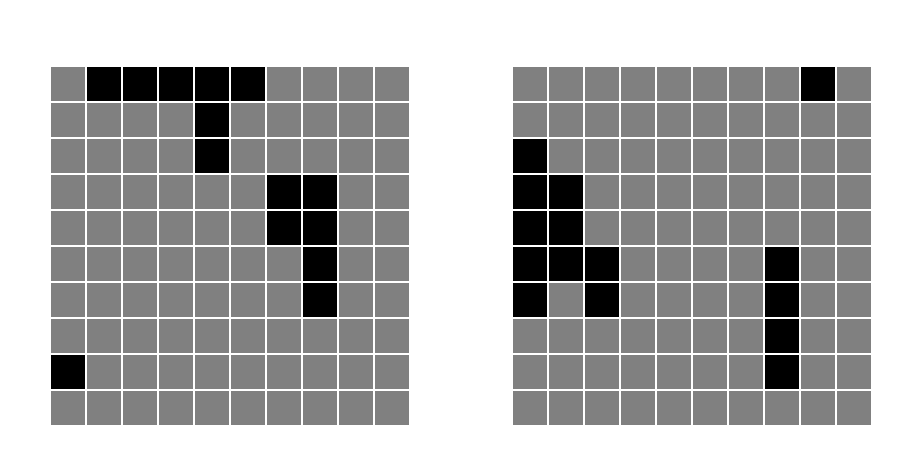
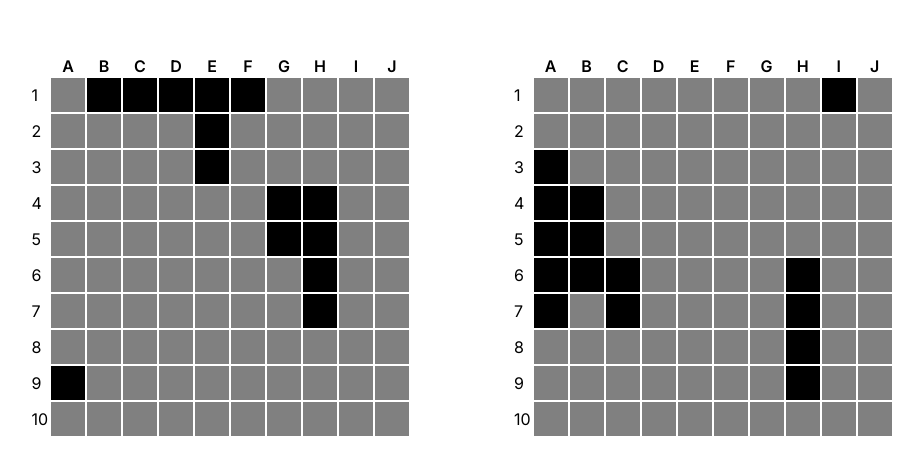
Before and after one commit to mikolajgraczyk/battleship-game-simulation, a React (Create React App) app: page / in a window 1280 px wide. Shown: the part 154-628 px from the top of the page, without its empty margins (179-1102 px from the left). Built offline with nearby package versions, Linux system fonts and the light colour scheme.

Commit message:
added numbers and alphabet letters to the grid of the board

```diff
--- /dev/null
+++ b/src/Board/generateAlphabetLetter.ts
@@ -0,0 +1,4 @@
+export const generateAlphabetLetter = (index: number): string => {
+    const charCodeA = "A".charCodeAt(0);
+    return String.fromCharCode(charCodeA + index);
+  };
--- a/src/Board/index.tsx
+++ b/src/Board/index.tsx
@@ -1,4 +1,5 @@
 import { Cell } from "./styled";
+import { generateAlphabetLetter } from "./generateAlphabetLetter";
 
 type Board = string[][];
 
@@ -9,9 +10,18 @@ interface BoardProps {
 const Board: React.FC<BoardProps> = ({ board }) => {
   return (
     <table>
+      <thead>
+        <tr>
+          <th></th>
+          {board.map((row, rowIndex) => (
+            <th key={rowIndex}>{generateAlphabetLetter(rowIndex)}</th>
+          ))}
+        </tr>
+      </thead>
       <tbody>
         {board.map((row, rowIndex) => (
           <tr key={rowIndex}>
+            <td>{rowIndex + 1}</td>
             {row.map((col, colIndex) => (
               <Cell key={colIndex} state={col}></Cell>
             ))}
```
